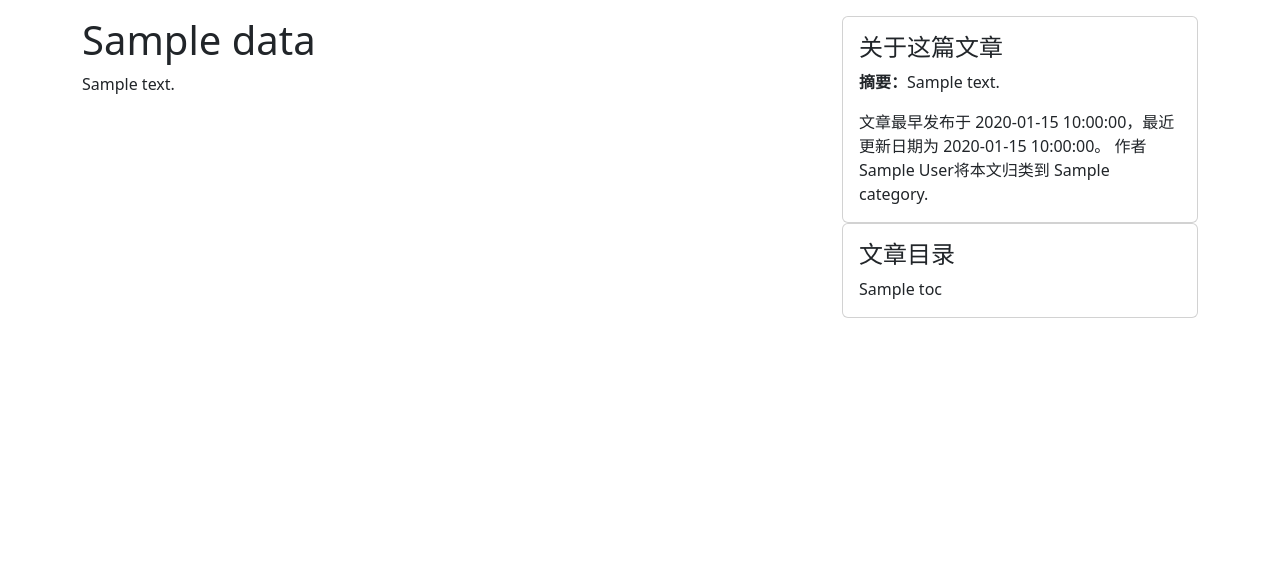
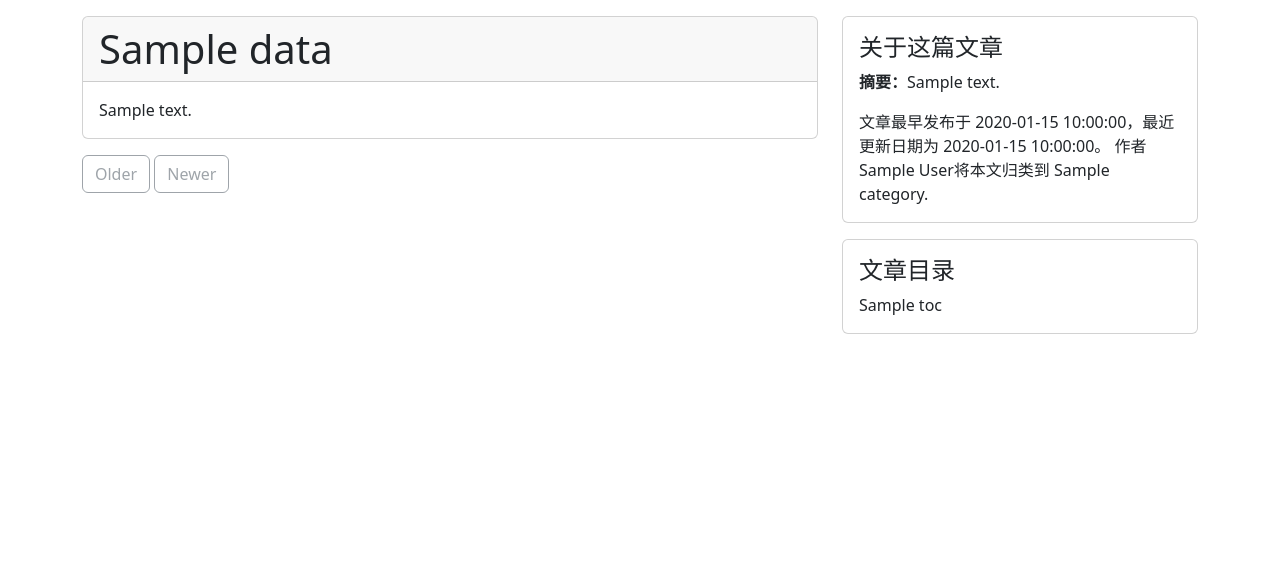
Before and after one commit to gaotianchi/myblog, a Flask app: template myblog/templates/page/post.html in a window 1280 px wide. Shown: the part 126-700 px from the top of the page. Run offline with Flask 3, Linux system fonts and the light colour scheme; the template is opened without the code that fills it: most values are stand-ins (such as "Sample title", 1, 10 or a date in 2020); parts of the project's set-up code (start-up, migrations or seed data) failed here and were passed over; some libraries are stand-ins or nearby versions.

Commit message:
添加换页按钮

```diff
--- a/myblog/templates/page/post.html
+++ b/myblog/templates/page/post.html
@@ -12,16 +12,41 @@
 {% block main %}
 <div class="row">
     <div class="col-md-8">
-        <article>
-            <h1 id="post-title">{{ data.title }}</h1>
-            <div id="post-body">{{ data.body|safe }}</div>
-        </article>
+        <div class="card mb-3">
+            <h1 class="card-header">{{ data.title }}</h1>
+            <div class="card-body">
+                <article class="card-text">{{ data.body|safe }}</article>
+            </div>
+        </div>
+
+        {% if data.older %}
+        {% set older_href = url_for("user.read_post", post=data.older.data.id) %}
+        {% set older_class = "btn btn-outline-primary" %}
+        {% else %}
+        {% set older_href = "#" %}
+        {% set older_class = "btn btn-outline-secondary disabled" %}
+        {% endif %}
+
+        {% if data.newer %}
+        {% set newer_href = url_for("user.read_post", post=data.newer.data.id) %}
+        {% set newer_class = "btn btn-outline-primary" %}
+        {% else %}
+        {% set newer_href = "#" %}
+        {% set newer_class = "btn btn-outline-secondary disabled" %}
+        {% endif %}
+
+        <nav class="blog-pagination" aria-label="Pagination">
+            <a class="{{ older_class }}" href="{{ older_href }}">Older</a>
+            <a class="{{ newer_class }}" href="{{ newer_href }}">Newer</a>
+        </nav>
+
+
     </div>
 
 
     <div class="col-md-4">
         <!-- 组件一： 文章摘要元数据卡片 -->
-        <div class="card">
+        <div class="card mb-3">
             <div class="card-body">
                 <h4 class="card-title">关于这篇文章</h4>
                 <p class="card-text"><strong>摘要：</strong>{{ data.summary }}</p>
@@ -31,7 +56,7 @@
         </div>
 
         <!-- 组件二：文章目录 -->
-        <div class="card sticky-md-top">
+        <div class="card sticky-md-top mb-3">
             <div class="card-body">
                 <h4 class="card-title">文章目录</h4>
                 <div class="card-text">{{ data.toc|safe }}</div>
```
